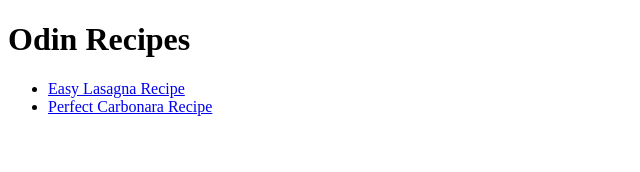
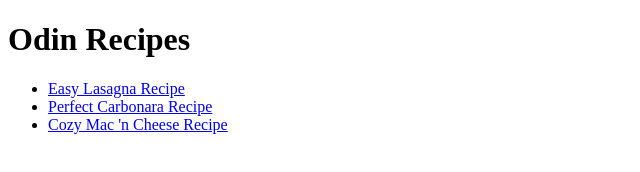
Before and after one commit to ncrossan/odin-recipes, a plain HTML site: page index.html in a window 1280 px wide. Shown: the whole page, without its empty margins (0-640 px from the left). Drawn offline with Linux system fonts and the light colour scheme.

Commit message:
Add mac-n-cheese.html to unordered recipe list

```diff
--- a/index.html
+++ b/index.html
@@ -11,6 +11,7 @@
     <ul>
         <li><a href="./recipes/lasagna.html" target="_blank">Easy Lasagna Recipe</a></li>
         <li><a href="./recipes/carbonara.html" target="_blank">Perfect Carbonara Recipe</a></li>
+        <li><a href="./recipes/mac-n-cheese.html" target="_blank">Cozy Mac 'n Cheese Recipe</a></li>
     </ul>
 
 </body>
```
